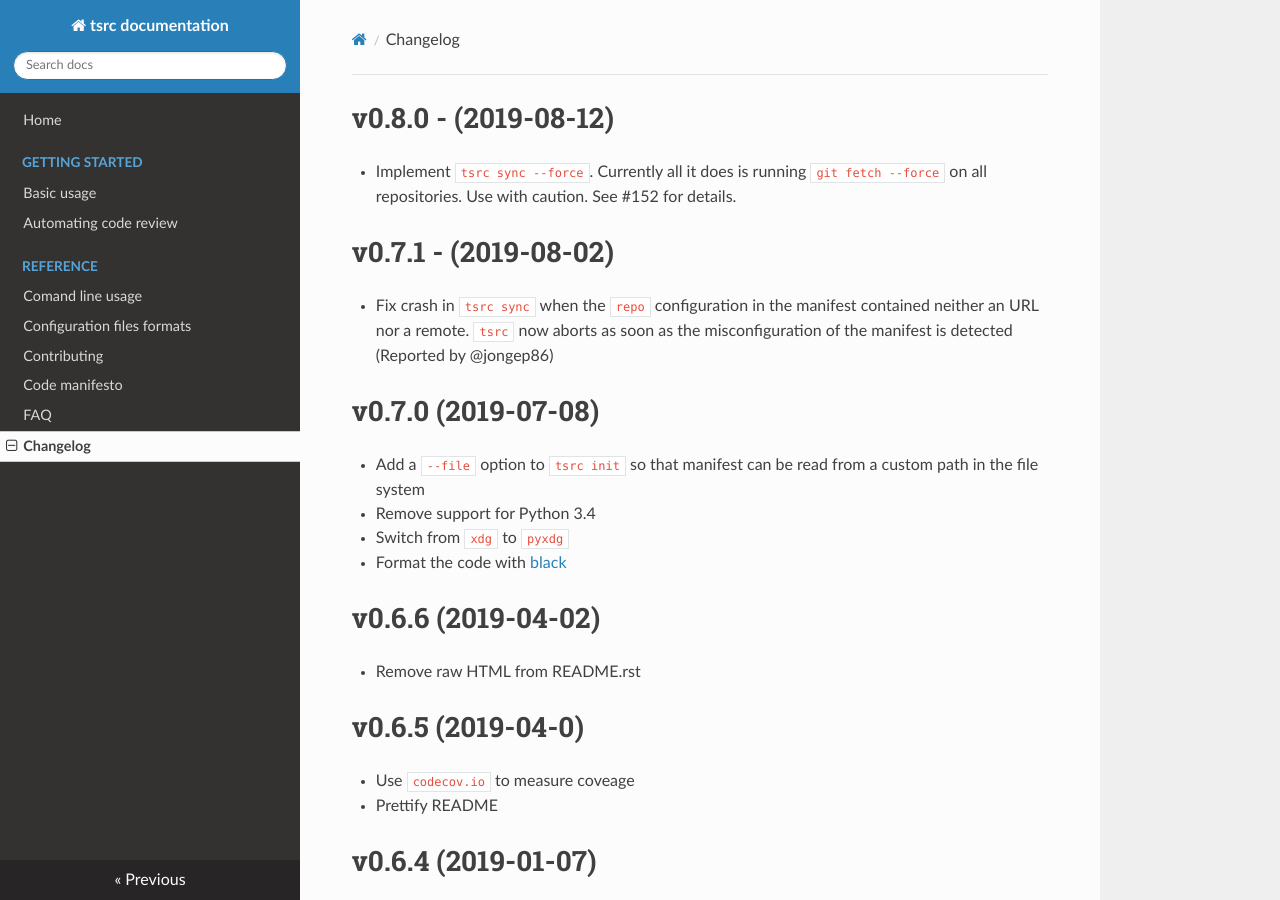
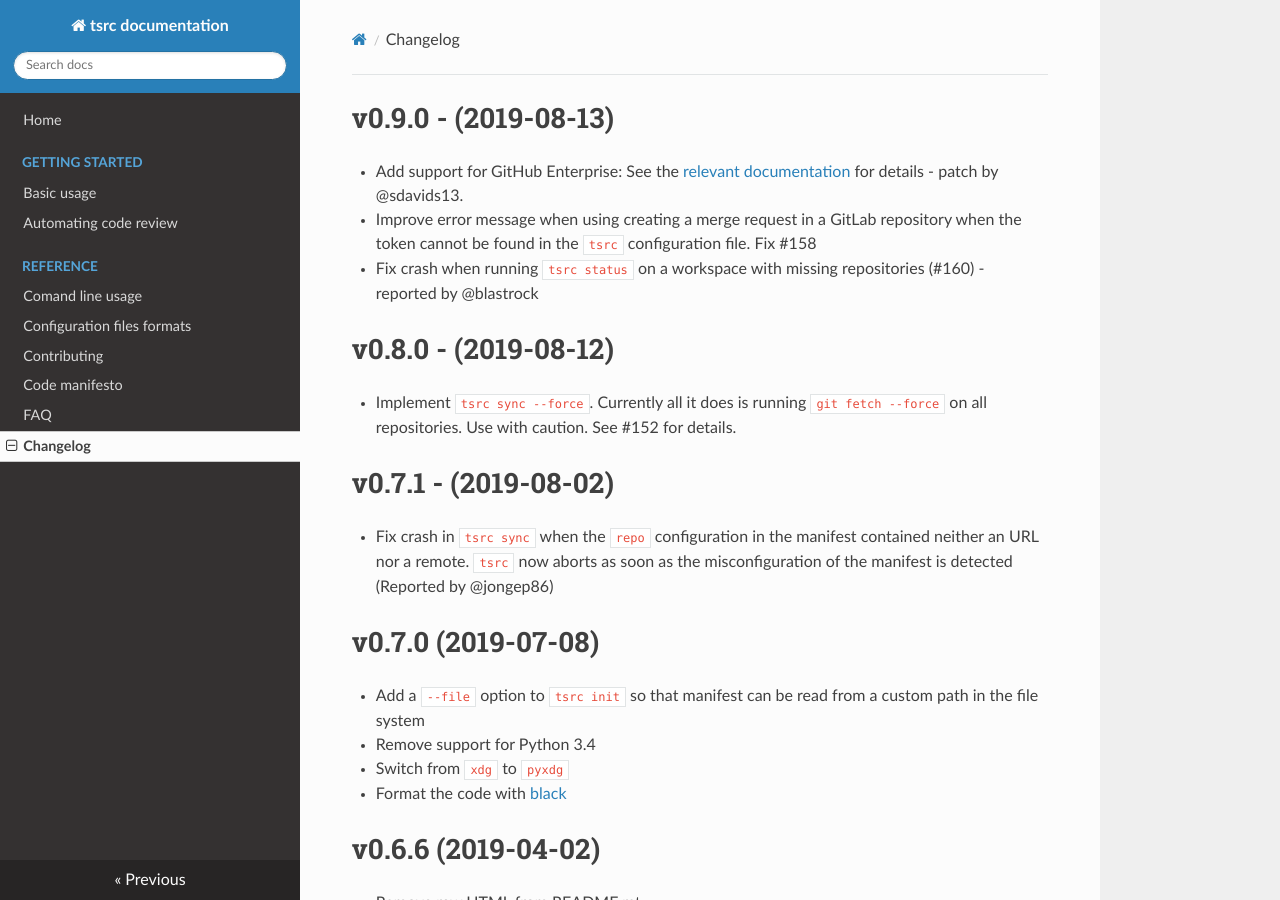
Before and after one commit to your-tools/tsrc, an MkDocs documentation site: the page built from docs/changelog.md, in a window 1280 px wide and 900 px high. Built offline with MkDocs 1.6.1, drawn with Linux system fonts in a browser that asks for light colours; nearby versions of some CDN libraries.

Commit message:
Update changelog

```diff
--- a/docs/changelog.md
+++ b/docs/changelog.md
@@ -1,3 +1,9 @@
+# v0.9.0 - (2019-08-13)
+
+* Add support for GitHub Enterprise: See the [relevant documentation]( guide/review.md#handling_github_github_enterprise_pull_requests) for details - patch by @sdavids13.
+* Improve error message when using creating a merge request in a GitLab repository when the token cannot be found in the `tsrc` configuration file. Fix #158
+* Fix crash when running `tsrc status` on a workspace with missing repositories (#160) - reported by @blastrock
+
 # v0.8.0 - (2019-08-12)
 
 * Implement `tsrc sync --force`. Currently all it does is running `git fetch --force` on all repositories. Use with caution. See #152 for details.
```
Also changed, not shown: 1 other file.
